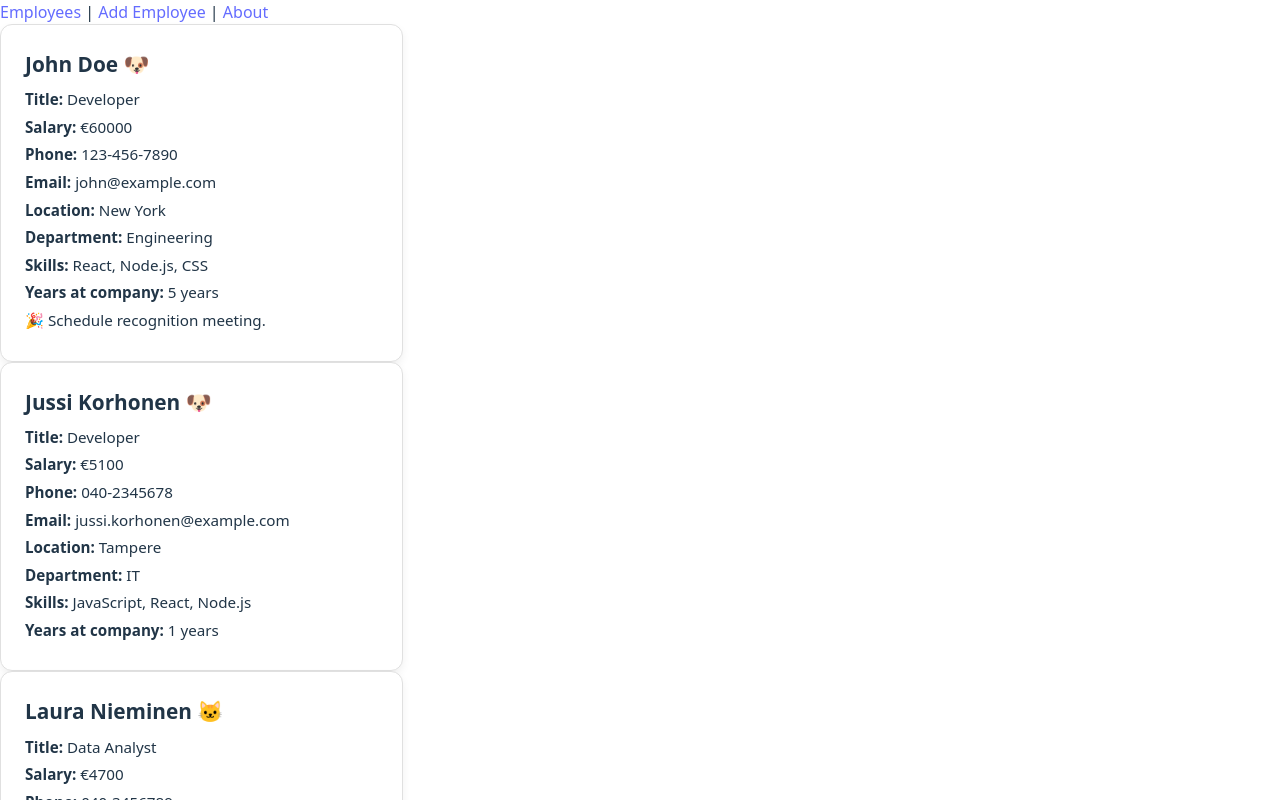
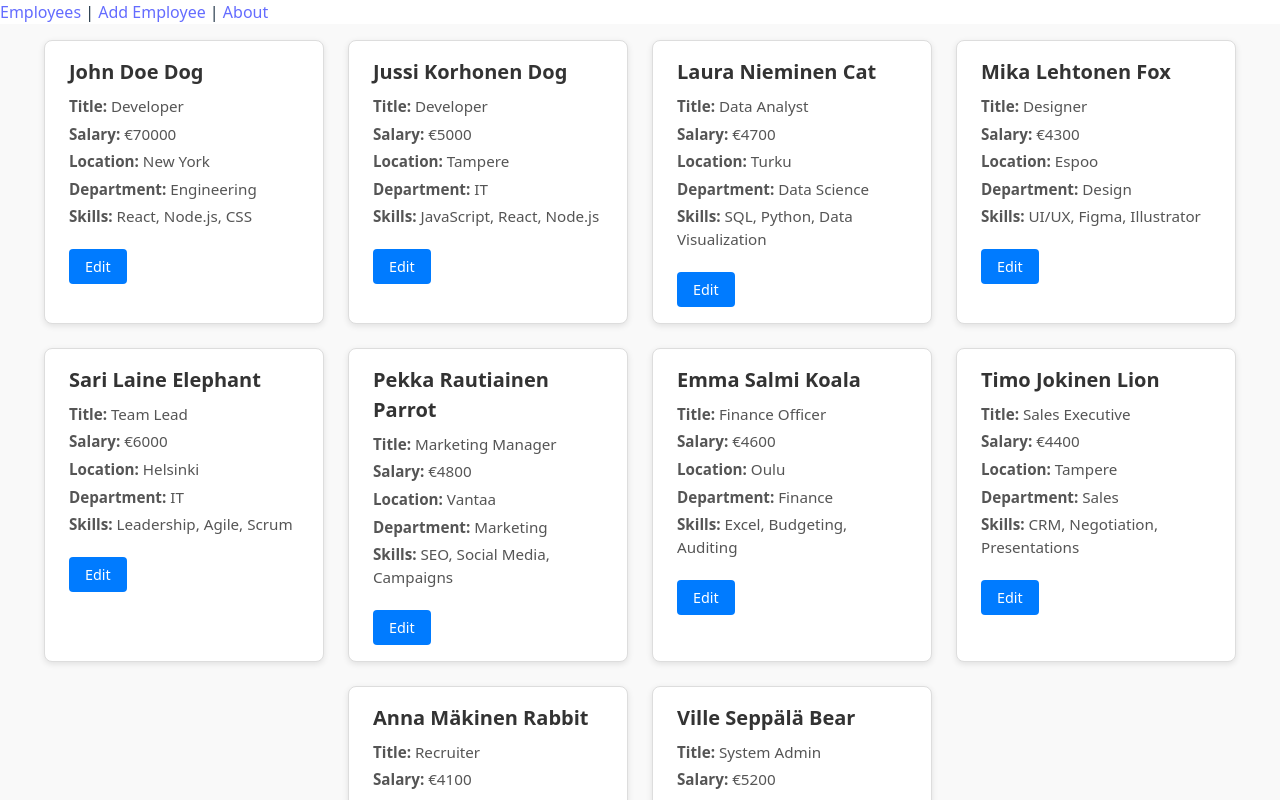
Before and after one commit to danielanthonyO/hrApp_frontend, a React (Vite) app: page / in a window 1280 px wide. Shown: the top 800 px of the page. Built offline with nearby package versions, Linux system fonts and the light colour scheme; data requests are answered from the project's data file.

Commit message:
Add solutions to task five

```diff
--- a/db.json
+++ b/db.json
@@ -1,33 +1,41 @@
 {
   "employees": [
     {
-        "id": 1,
+      "id": "1",
       "name": "John Doe",
       "title": "Developer",
-        "salary": 60000,
+      "salary": 70000,
       "phone": "123-456-7890",
       "email": "john@example.com",
       "animal": "Dog",
       "startDate": "2020-01-15",
       "location": "New York",
       "department": "Engineering",
-        "skills": ["React", "Node.js", "CSS"]
+      "skills": [
+        "React",
+        "Node.js",
+        "CSS"
+      ]
     },
     {
-        "id": 2,
+      "id": "2",
       "name": "Jussi Korhonen",
       "title": "Developer",
-        "salary": 5100,
+      "salary": 5000,
       "phone": "040-2345678",
       "email": "jussi.korhonen@example.com",
       "animal": "Dog",
       "startDate": "2023-12-01",
       "location": "Tampere",
       "department": "IT",
-        "skills": ["JavaScript", "React", "Node.js"]
+      "skills": [
+        "JavaScript",
+        "React",
+        "Node.js"
+      ]
     },
     {
-        "id": 3,
+      "id": "3",
       "name": "Laura Nieminen",
       "title": "Data Analyst",
       "salary": 4700,
@@ -37,10 +45,14 @@
       "startDate": "2014-06-15",
       "location": "Turku",
       "department": "Data Science",
-        "skills": ["SQL", "Python", "Data Visualization"]
+      "skills": [
+        "SQL",
+        "Python",
+        "Data Visualization"
+      ]
     },
     {
-        "id": 4,
+      "id": "4",
       "name": "Mika Lehtonen",
       "title": "Designer",
       "salary": 4300,
@@ -50,10 +62,14 @@
       "startDate": "2024-03-01",
       "location": "Espoo",
       "department": "Design",
-        "skills": ["UI/UX", "Figma", "Illustrator"]
+      "skills": [
+        "UI/UX",
+        "Figma",
+        "Illustrator"
+      ]
     },
     {
-        "id": 5,
+      "id": "5",
       "name": "Sari Laine",
       "title": "Team Lead",
       "salary": 6000,
@@ -63,10 +79,14 @@
       "startDate": "2015-06-06",
       "location": "Helsinki",
       "department": "IT",
-        "skills": ["Leadership", "Agile", "Scrum"]
+      "skills": [
+        "Leadership",
+        "Agile",
+        "Scrum"
+      ]
     },
     {
-        "id": 6,
+      "id": "6",
       "name": "Pekka Rautiainen",
       "title": "Marketing Manager",
       "salary": 4800,
@@ -76,10 +96,14 @@
       "startDate": "2022-09-01",
       "location": "Vantaa",
       "department": "Marketing",
-        "skills": ["SEO", "Social Media", "Campaigns"]
+      "skills": [
+        "SEO",
+        "Social Media",
+        "Campaigns"
+      ]
     },
     {
-        "id": 7,
+      "id": "7",
       "name": "Emma Salmi",
       "title": "Finance Officer",
       "salary": 4600,
@@ -89,10 +113,14 @@
       "startDate": "2024-12-01",
       "location": "Oulu",
       "department": "Finance",
-        "skills": ["Excel", "Budgeting", "Auditing"]
+      "skills": [
+        "Excel",
+        "Budgeting",
+        "Auditing"
+      ]
     },
     {
-        "id": 8,
+      "id": "8",
       "name": "Timo Jokinen",
       "title": "Sales Executive",
       "salary": 4400,
@@ -102,10 +130,14 @@
       "startDate": "2010-06-06",
       "location": "Tampere",
       "department": "Sales",
-        "skills": ["CRM", "Negotiation", "Presentations"]
+      "skills": [
+        "CRM",
+        "Negotiation",
+        "Presentations"
+      ]
     },
     {
-        "id": 9,
+      "id": "9",
       "name": "Anna Mäkinen",
       "title": "Recruiter",
       "salary": 4100,
@@ -115,10 +147,14 @@
       "startDate": "2024-12-20",
       "location": "Helsinki",
       "department": "Human Resources",
-        "skills": ["Interviewing", "Sourcing", "Employer Branding"]
+      "skills": [
+        "Interviewing",
+        "Sourcing",
+        "Employer Branding"
+      ]
     },
     {
-        "id": 10,
+      "id": "10",
       "name": "Ville Seppälä",
       "title": "System Admin",
       "salary": 5200,
@@ -128,8 +164,11 @@
       "startDate": "2019-05-10",
       "location": "Joensuu",
       "department": "IT",
-        "skills": ["Linux", "Networking", "Security"]
-      }
-
+      "skills": [
+        "Linux",
+        "Networking",
+        "Security"
       ]
     }
+  ]
+}
--- a/src/App.jsx
+++ b/src/App.jsx
@@ -1,19 +1,13 @@
+import React, { useState, useEffect } from 'react';
+import axios from 'axios';
+import { BrowserRouter as Router, Routes, Route } from 'react-router-dom';
 
+// src/App.jsx
 import Header from './components/Header/Header';
 import Footer from './components/Footer/Footer';
-import PersonList from './components/Person/PersonList';
-import axios from 'axios';
-
-import { BrowserRouter as Router, Routes, Route } from 'react-router-dom';
+import PersonList from './pages/PersonList';
 import About from './pages/About';
 import AddEmployee from './pages/AddEmployee';
-
-// import initialEmployees from './data/employees';
-
-import React, { useState, useEffect } from 'react';
-
-
-
 
 function App() {
   const [employees, setEmployees] = useState([]);
@@ -26,11 +20,14 @@ function App() {
 
   const handleAddEmployee = (newEmployee) => {
     axios.post('http://localhost:3001/employees', newEmployee)
-      .then(res => {
-        // Add the new employee to local state
-        setEmployees(prev => [...prev, res.data]);
-      })
+      .then(res => setEmployees(prev => [...prev, res.data]))
       .catch(err => console.error("Error adding employee:", err));
+  };
+
+  const handleUpdateEmployee = (updatedEmployee) => {
+    setEmployees((prev) =>
+      prev.map(emp => (emp.id === updatedEmployee.id ? updatedEmployee : emp))
+    );
   };
 
   return (
@@ -38,7 +35,15 @@ function App() {
       <Header />
       <main>
         <Routes>
-          <Route path="/" element={<PersonList employees={employees} />} />
+          <Route
+            path="/"
+            element={
+              <PersonList
+                employees={employees}
+                onUpdateEmployee={handleUpdateEmployee}
+              />
+            }
+          />
           <Route path="/about" element={<About />} />
           <Route path="/add" element={<AddEmployee onAddEmployee={handleAddEmployee} />} />
         </Routes>
--- a/src/components/Person/PersonCard.jsx
+++ b/src/components/Person/PersonCard.jsx
@@ -1,44 +1,160 @@
-import React from 'react';
+// src/components/Person/PersonCard.jsx
+import React, { useState } from 'react';
+import axios from 'axios';
 
-const animalToEmoji = {
-  Owl: "🦉",
-  Dog: "🐶",
-  Cat: "🐱",
-  Fox: "🦊",
-  Elephant: "🐘",
-  Parrot: "🦜",
-  Koala: "🐨",
-  Lion: "🦁",
-  Rabbit: "🐰",
-  Bear: "🐻"
-};
+const PersonCard = ({
+  id,
+  name,
+  title,
+  salary: initialSalary,
+  phone,
+  email,
+  animal,
+  startDate,
+  location: initialLocation,
+  department: initialDepartment,
+  skills: initialSkills,
+  onUpdateEmployee,
+}) => {
+  const [isEditing, setIsEditing] = useState(false);
+  const [salary, setSalary] = useState(initialSalary);
+  const [location, setLocation] = useState(initialLocation);
+  const [department, setDepartment] = useState(initialDepartment);
+  const [skills, setSkills] = useState(initialSkills.join(', '));
+  const [saving, setSaving] = useState(false);
+  const [savedMessage, setSavedMessage] = useState('');
 
-const PersonCard = ({ name, title, salary, phone, email, animal, startDate, location, department, skills }) => {
-  const start = new Date(startDate);
-  const now = new Date();
-  const yearsWorked = Math.floor((now - start) / (1000 * 60 * 60 * 24 * 365.25));
-  const monthsWorked = (now - start) / (1000 * 60 * 60 * 24 * 30.44);
-  const emoji = animalToEmoji[animal] || "❓";
+  const handleEditClick = () => {
+    setIsEditing(true);
+    setSavedMessage('');
+  };
 
-  let reminder = null;
-  if (monthsWorked < 6) {
-    reminder = <p>🔔 Schedule probation review.</p>;
-  } else if (yearsWorked > 0 && yearsWorked % 5 === 0) {
-    reminder = <p>🎉 Schedule recognition meeting.</p>;
-  }
+  const handleCancelClick = () => {
+    setSalary(initialSalary);
+    setLocation(initialLocation);
+    setDepartment(initialDepartment);
+    setSkills(initialSkills.join(', '));
+    setIsEditing(false);
+    setSavedMessage('');
+  };
+
+  const handleSaveClick = async () => {
+    setSaving(true);
+    const salaryNum = Number(salary);
+
+    const updates = {};
+    if (salaryNum !== initialSalary) updates.salary = salaryNum;
+    if (location !== initialLocation) updates.location = location;
+    if (department !== initialDepartment) updates.department = department;
+
+    const skillsArray = skills.split(',').map(s => s.trim()).filter(Boolean);
+    if (JSON.stringify(skillsArray) !== JSON.stringify(initialSkills)) {
+      updates.skills = skillsArray;
+    }
+
+    if (Object.keys(updates).length === 0) {
+      setIsEditing(false);
+      setSaving(false);
+      return;
+    }
+
+    try {
+      const res = await axios.patch(`http://localhost:3001/employees/${id}`, updates);
+      onUpdateEmployee(res.data);
+      setIsEditing(false);
+      setSavedMessage('Changes saved!');
+      setTimeout(() => setSavedMessage(''), 3000);
+    } catch (error) {
+      console.error('Failed to save changes:', error);
+      alert('Failed to save changes. Please try again.');
+    } finally {
+      setSaving(false);
+    }
+  };
 
   return (
-    <div className="person-card">
-      <h3>{name} {emoji}</h3>
+    <div className="person-card" style={{ position: 'relative' }}>
+      <h3>
+        {name} {animal}
+      </h3>
+
       <p><strong>Title:</strong> {title}</p>
-      <p><strong>Salary:</strong> €{salary}</p>
-      <p><strong>Phone:</strong> {phone}</p>
-      <p><strong>Email:</strong> {email}</p>
-      <p><strong>Location:</strong> {location}</p>
-      <p><strong>Department:</strong> {department}</p>
-      <p><strong>Skills:</strong> {skills.join(", ")}</p>
-      <p><strong>Years at company:</strong> {yearsWorked} years</p>
-      {reminder}
+
+      {isEditing ? (
+        <>
+          <label>
+            Salary:{' '}
+            <input
+              type="number"
+              value={salary}
+              onChange={(e) => setSalary(e.target.value)}
+              disabled={saving}
+            />
+          </label>
+          <br />
+          <label>
+            Location:{' '}
+            <input
+              type="text"
+              value={location}
+              onChange={(e) => setLocation(e.target.value)}
+              disabled={saving}
+            />
+          </label>
+          <br />
+          <label>
+            Department:{' '}
+            <input
+              type="text"
+              value={department}
+              onChange={(e) => setDepartment(e.target.value)}
+              disabled={saving}
+            />
+          </label>
+          <br />
+          <label>
+            Skills:{' '}
+            <input
+              type="text"
+              value={skills}
+              onChange={(e) => setSkills(e.target.value)}
+              disabled={saving}
+            />
+            <small> (comma separated)</small>
+          </label>
+          <br />
+          <button onClick={handleSaveClick} disabled={saving}>
+            Save
+          </button>{' '}
+          <button onClick={handleCancelClick} disabled={saving}>
+            Cancel
+          </button>
+        </>
+      ) : (
+        <>
+          <p><strong>Salary:</strong> €{salary}</p>
+          <p><strong>Location:</strong> {location}</p>
+          <p><strong>Department:</strong> {department}</p>
+          <p><strong>Skills:</strong> {initialSkills.join(', ')}</p>
+          <button onClick={handleEditClick}>Edit</button>
+          {savedMessage && (
+            <div
+              style={{
+                position: 'absolute',
+                top: 0,
+                right: 0,
+                padding: '0.5rem',
+                backgroundColor: '#d4edda',
+                color: '#155724',
+                borderRadius: '4px',
+                fontSize: '0.85rem',
+              }}
+            >
+              {savedMessage}
+            </div>
+          )}
+        </>
+      )}
     </div>
   );
 };
--- a/src/components/Person/PersonList.css
+++ /dev/null
@@ -1,31 +0,0 @@
-.card-grid {
-    display: grid;
-    grid-template-columns: repeat(auto-fit, minmax(280px, 1fr));
-    gap: 1.5rem;
-    padding: 2rem;
-  }
-
-  .person-card {
-    background-color: #ffffff;
-    border: 1px solid #e0e0e0;
-    border-radius: 12px;
-    padding: 1.5rem;
-    box-shadow: 0 4px 8px rgba(0, 0, 0, 0.06);
-    transition: transform 0.2s ease, box-shadow 0.2s ease;
-  }
-
-  .person-card:hover {
-    transform: translateY(-4px);
-    box-shadow: 0 6px 12px rgba(0, 0, 0, 0.1);
-  }
-
-  .person-card h3 {
-    margin-top: 0;
-    margin-bottom: 0.5rem;
-    font-size: 1.3rem;
-  }
-
-  .person-card p {
-    margin: 0.3rem 0;
-    font-size: 0.95rem;
-  }
--- a/src/components/Person/PersonList.jsx
+++ /dev/null
@@ -1,16 +0,0 @@
-// src/components/PersonList.jsx
-import React from 'react';
-import PersonCard from './PersonCard';
-import './PersonList.css';
-
-const PersonList = ({ employees }) => {
-  return (
-    <div>
-      {employees.map(person => (
-        <PersonCard key={person.id} {...person} />
-      ))}
-    </div>
-  );
-};
-
-export default PersonList;
--- /dev/null
+++ b/src/pages/PersonList.css
@@ -0,0 +1,59 @@
+/* src/components/PersonList.css */
+
+.person-list {
+    display: flex;
+    flex-wrap: wrap;
+    gap: 1.5rem;
+    justify-content: center;
+    padding: 1rem;
+    background-color: #f9f9f9;
+  }
+
+  .person-card {
+    background-color: #fff;
+    border: 1px solid #ddd;
+    border-radius: 8px;
+    box-shadow: 0 2px 6px rgb(0 0 0 / 0.1);
+    padding: 1rem 1.5rem;
+    width: 280px;
+    box-sizing: border-box;
+    transition: box-shadow 0.3s ease;
+  }
+
+  .person-card:hover {
+    box-shadow: 0 4px 12px rgb(0 0 0 / 0.15);
+  }
+
+  .person-card h3 {
+    margin-top: 0;
+    margin-bottom: 0.5rem;
+    font-size: 1.25rem;
+    color: #333;
+  }
+
+  .person-card p {
+    margin: 0.3rem 0;
+    color: #555;
+    font-size: 0.95rem;
+  }
+
+  .person-card button {
+    margin-top: 1rem;
+    background-color: #007bff;
+    border: none;
+    color: white;
+    padding: 0.5rem 1rem;
+    border-radius: 4px;
+    cursor: pointer;
+    font-size: 0.9rem;
+    transition: background-color 0.3s ease;
+  }
+
+  .person-card button:hover:not(:disabled) {
+    background-color: #0056b3;
+  }
+
+  .person-card button:disabled {
+    background-color: #ccc;
+    cursor: not-allowed;
+  }
--- a/src/pages/PersonList.jsx
+++ b/src/pages/PersonList.jsx
@@ -0,0 +1,21 @@
+// src/components/PersonList.jsx
+import React from 'react';
+import PersonCard from '../components/Person/PersonCard';
+import './PersonList.css';
+
+
+const PersonList = ({ employees, onUpdateEmployee }) => {
+  return (
+    <div className="person-list">
+      {employees.map(emp => (
+        <PersonCard
+          key={emp.id}
+          {...emp}
+          onUpdateEmployee={onUpdateEmployee}
+        />
+      ))}
+    </div>
+  );
+};
+
+export default PersonList;
```
Lines whose indentation alone changed are shown as unchanged.
